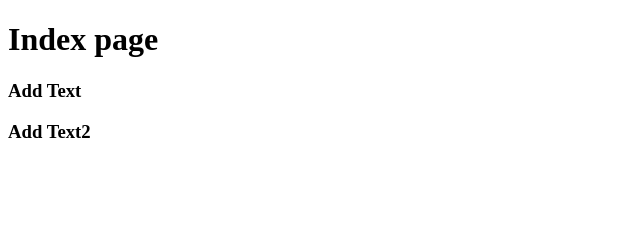
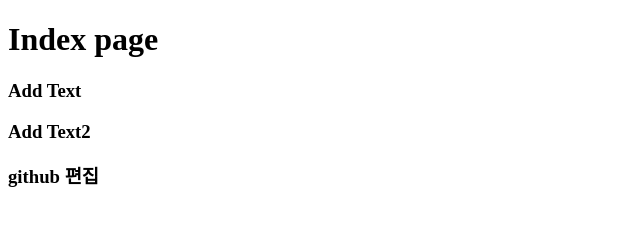
Before and after one commit to SSERYUNG/GDJ_83_Front, a plain HTML site: page index.html in a window 1280 px wide. Shown: the whole page, without its empty margins (0-640 px from the left). Drawn offline with Linux system fonts and the light colour scheme.

Commit message:
Update index.html

```diff
--- a/index.html
+++ b/index.html
@@ -9,5 +9,6 @@
     <h1>Index page</h1>
     <h3>Add Text</h3>
     <H3>Add Text2</H3>
+    <h3>github 편집</h3>
 </body>
 </html>
```
